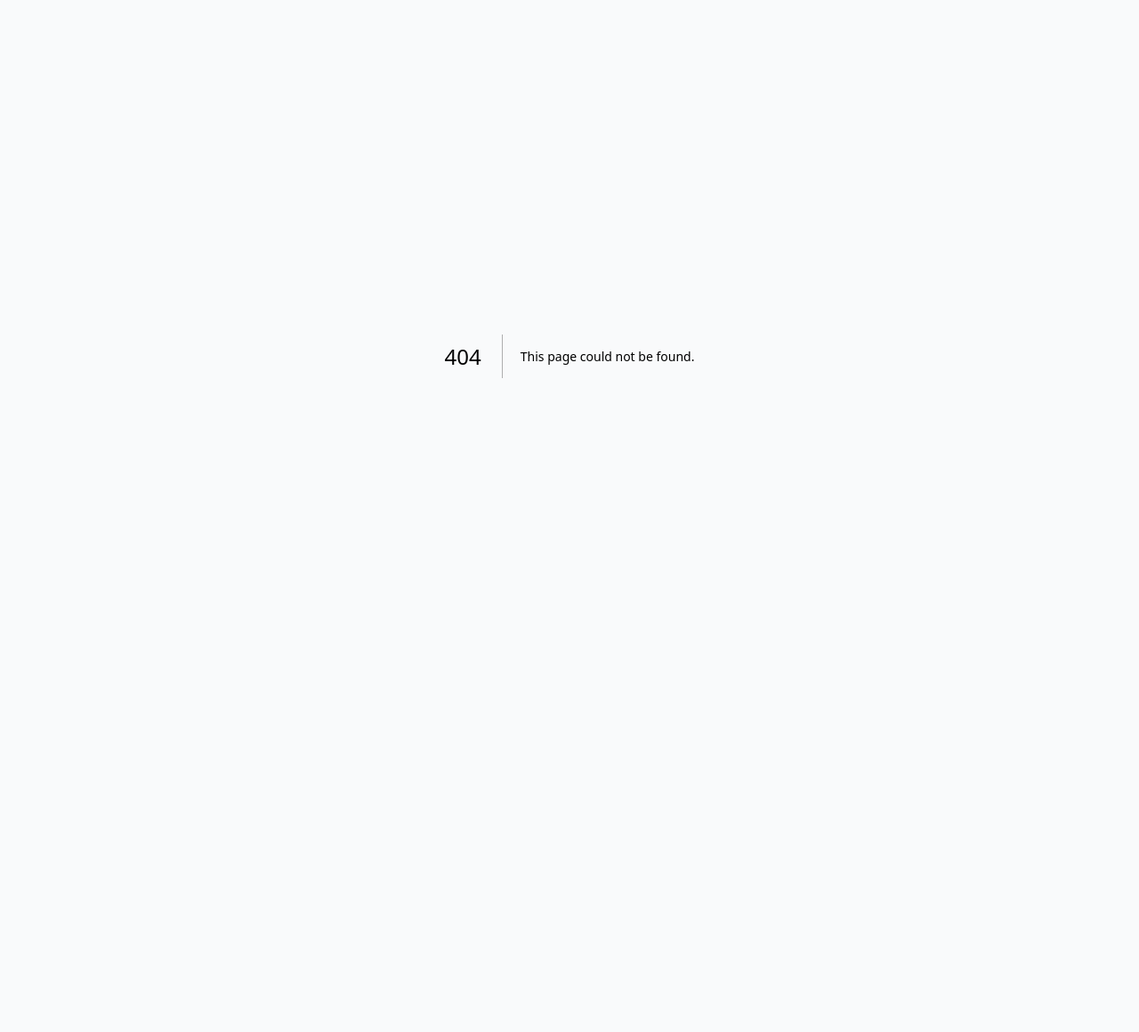
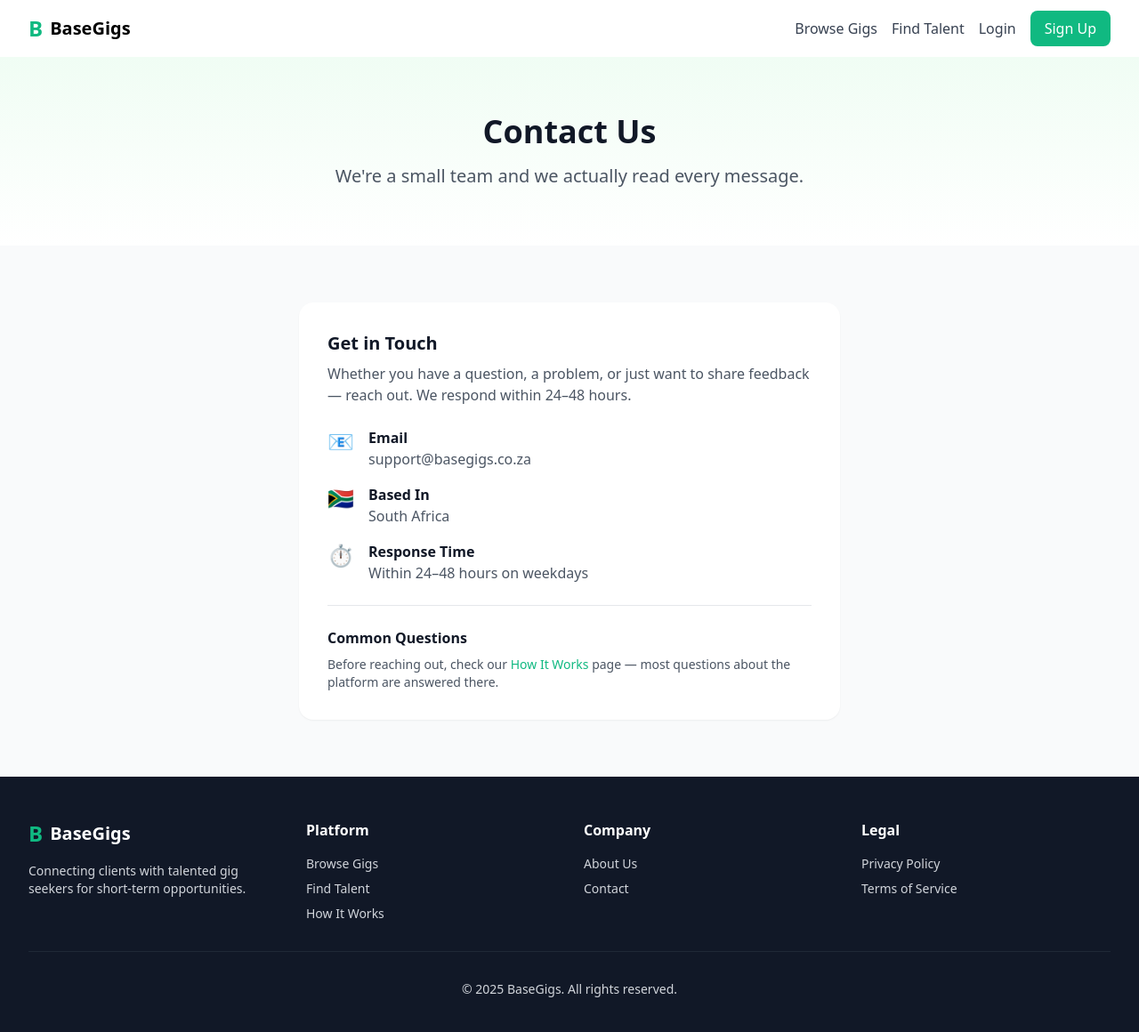
Before and after one commit to Sib222/basegigs, a Next.js app: page /contact in a window 1280 px wide. Before the commit this address had no page. Shown: the top 1160 px of the page at 89% size. Before the commit the page ends 800 px from the top, so only its background shows below. Built offline with nearby package versions, Linux system fonts and the light colour scheme.

Commit message:
Create page.tsx

```diff
--- /dev/null
+++ b/app/contact/page.tsx
@@ -0,0 +1,108 @@
+import Link from 'next/link'
+
+export default function ContactPage() {
+  return (
+    <div className="min-h-screen bg-gray-50">
+      <nav className="bg-white shadow-sm">
+        <div className="max-w-7xl mx-auto px-4 sm:px-6 lg:px-8">
+          <div className="flex justify-between items-center h-16">
+            <Link href="/" className="flex items-center">
+              <span className="text-2xl font-bold text-primary">B</span>
+              <span className="ml-2 text-xl font-semibold">BaseGigs</span>
+            </Link>
+            <div className="flex items-center space-x-4">
+              <Link href="/browse-gigs" className="text-gray-700 hover:text-primary">Browse Gigs</Link>
+              <Link href="/find-talent" className="text-gray-700 hover:text-primary">Find Talent</Link>
+              <Link href="/login" className="text-gray-700 hover:text-primary">Login</Link>
+              <Link href="/signup" className="px-4 py-2 bg-primary text-white rounded-lg hover:bg-green-600">Sign Up</Link>
+            </div>
+          </div>
+        </div>
+      </nav>
+
+      <div className="bg-gradient-to-b from-green-50 to-white py-16">
+        <div className="max-w-4xl mx-auto px-4 sm:px-6 lg:px-8 text-center">
+          <h1 className="text-4xl font-bold text-gray-900 mb-4">Contact Us</h1>
+          <p className="text-xl text-gray-600">We&apos;re a small team and we actually read every message.</p>
+        </div>
+      </div>
+
+      <div className="max-w-2xl mx-auto px-4 sm:px-6 lg:px-8 py-16">
+        <div className="bg-white rounded-2xl shadow-sm p-8 space-y-6">
+          <div>
+            <h2 className="text-xl font-bold text-gray-900 mb-2">Get in Touch</h2>
+            <p className="text-gray-600">Whether you have a question, a problem, or just want to share feedback — reach out. We respond within 24–48 hours.</p>
+          </div>
+
+          <div className="space-y-4">
+            <div className="flex items-start space-x-4">
+              <div className="text-2xl">📧</div>
+              <div>
+                <h3 className="font-semibold text-gray-900">Email</h3>
+                <p className="text-gray-600">support@basegigs.co.za</p>
+              </div>
+            </div>
+            <div className="flex items-start space-x-4">
+              <div className="text-2xl">🇿🇦</div>
+              <div>
+                <h3 className="font-semibold text-gray-900">Based In</h3>
+                <p className="text-gray-600">South Africa</p>
+              </div>
+            </div>
+            <div className="flex items-start space-x-4">
+              <div className="text-2xl">⏱️</div>
+              <div>
+                <h3 className="font-semibold text-gray-900">Response Time</h3>
+                <p className="text-gray-600">Within 24–48 hours on weekdays</p>
+              </div>
+            </div>
+          </div>
+
+          <div className="border-t pt-6">
+            <h3 className="font-semibold text-gray-900 mb-2">Common Questions</h3>
+            <p className="text-gray-600 text-sm">Before reaching out, check our <Link href="/how-it-works" className="text-primary hover:underline">How It Works</Link> page — most questions about the platform are answered there.</p>
+          </div>
+        </div>
+      </div>
+
+      <footer className="bg-gray-900 text-gray-300 py-12">
+        <div className="max-w-7xl mx-auto px-4 sm:px-6 lg:px-8">
+          <div className="grid grid-cols-1 md:grid-cols-4 gap-8">
+            <div>
+              <div className="flex items-center mb-4">
+                <span className="text-2xl font-bold text-primary">B</span>
+                <span className="ml-2 text-xl font-semibold text-white">BaseGigs</span>
+              </div>
+              <p className="text-sm">Connecting clients with talented gig seekers for short-term opportunities.</p>
+            </div>
+            <div>
+              <h4 className="font-semibold text-white mb-4">Platform</h4>
+              <ul className="space-y-2 text-sm">
+                <li><Link href="/browse-gigs" className="hover:text-primary">Browse Gigs</Link></li>
+                <li><Link href="/find-talent" className="hover:text-primary">Find Talent</Link></li>
+                <li><Link href="/how-it-works" className="hover:text-primary">How It Works</Link></li>
+              </ul>
+            </div>
+            <div>
+              <h4 className="font-semibold text-white mb-4">Company</h4>
+              <ul className="space-y-2 text-sm">
+                <li><Link href="/about" className="hover:text-primary">About Us</Link></li>
+                <li><Link href="/contact" className="hover:text-primary">Contact</Link></li>
+              </ul>
+            </div>
+            <div>
+              <h4 className="font-semibold text-white mb-4">Legal</h4>
+              <ul className="space-y-2 text-sm">
+                <li><Link href="/privacy" className="hover:text-primary">Privacy Policy</Link></li>
+                <li><Link href="/terms" className="hover:text-primary">Terms of Service</Link></li>
+              </ul>
+            </div>
+          </div>
+          <div className="border-t border-gray-800 mt-8 pt-8 text-center text-sm">
+            © 2025 BaseGigs. All rights reserved.
+          </div>
+        </div>
+      </footer>
+    </div>
+  )
+}
```
